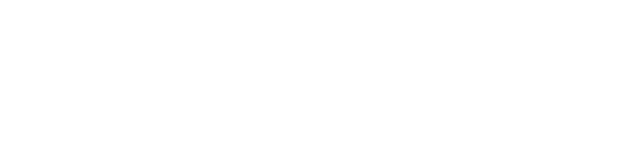
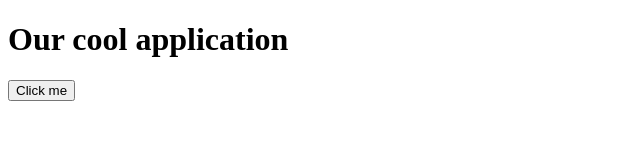
Before and after one commit to rieleyhunt/safespace, a plain HTML site: page index.html in a window 1280 px wide. Shown: the whole page, without its empty margins (0-640 px from the left). Drawn offline with Linux system fonts and the light colour scheme.

Commit message:
Add initial HTML structure and JavaScript file

```diff
--- a/index.html
+++ b/index.html
@@ -6,6 +6,8 @@
     <title>Document</title>
 </head>
 <body>
-
+    <h1>Our cool application</h1>
+    <button id="btn">Click me</button>
+    <script src="index.js"></script>
 </body>
 </html>
--- /dev/null
+++ b/index.js
@@ -0,0 +1,2 @@
+
+console.log("Clicking and doing things");
```
